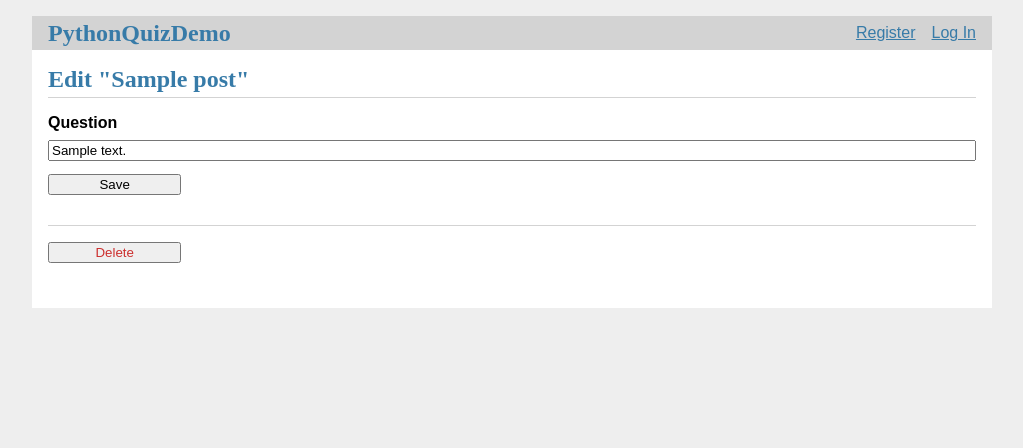
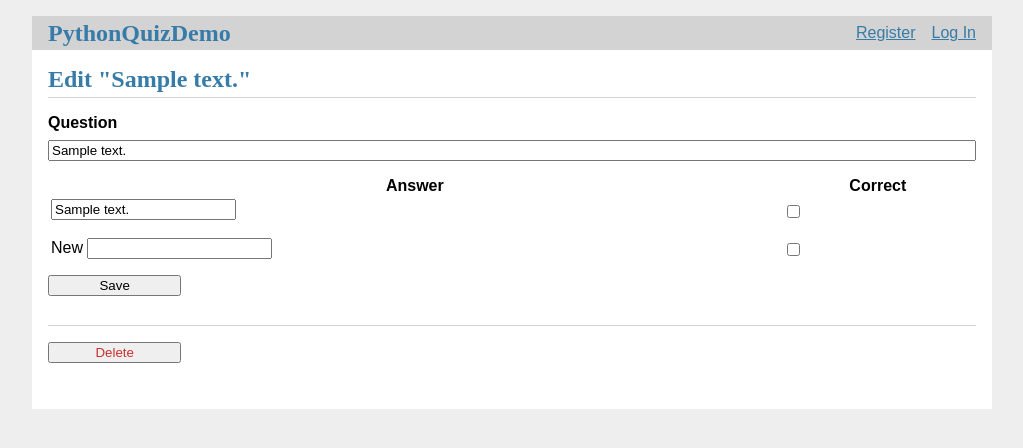
Before and after one commit to UTCSheffield/PythonQuizDemo, a Flask app: template PythonQuizDemo/templates/quiz/update.html in a window 1280 px wide. Shown: the top 448 px of the page, without its empty margins (128-1151 px from the left). Run offline with Flask 3, Linux system fonts and the light colour scheme; tables that the repository leaves empty hold one stand-in row (values such as "Sample post"); the template is opened without the code that fills it: values that come from a table or form of the project are taken from there, most other values are stand-ins (such as "Sample title", 1, 10 or a date in 2020).

Commit message:
Adds tableof answers to the form but the posting doesn't work

```diff
--- a/PythonQuizDemo/quiz/models.py
+++ b/PythonQuizDemo/quiz/models.py
@@ -16,7 +16,7 @@ class Question(db.Model):
     author_id = db.Column(db.ForeignKey(User.id), nullable=False)
     created = db.Column(db.DateTime, nullable=False, default=now_utc)
     text = db.Column(db.String, nullable=False)
-    answers = db.relationship("Answer", back_populates="question")
+    answers = db.relationship("Answer", lazy="joined", back_populates="question")
     author = db.relationship(User, lazy="joined", back_populates="questions")
 
     @property
--- a/PythonQuizDemo/templates/quiz/update.html
+++ b/PythonQuizDemo/templates/quiz/update.html
@@ -1,17 +1,42 @@
 {% extends 'base.html' %}
 
 {% block header %}
-  <h1>{% block title %}Edit "{{ post['title'] }}"{% endblock %}</h1>
+  <h1>{% block title %}Edit "{{ question['text'] }}"{% endblock %}</h1>
 {% endblock %}
 
 {% block content %}
   <form method="post">
     <label for="question">Question</label>
-    <input name="text" id="text" value="{{ request.form['text'] or question['text'] }}" required>
+    <input name="text" id="text" value="{{ request.form['text'] or question['text'] }}" required />
+    <table>
+      <tr><th>Answer</th><th>Correct</th></tr>
+        {% for answer in question.answers %}
+          <tr>
+            <td>
+              <input type="hidden" name="answers[{{loop.index}}][id]" value="{{ answer.id }}" />
+              <input name="answers[{{loop.index}}][text]" value="{{ answer.text }}" />
+            </td>
+            <td>
+              <input type="checkbox" name="answers[{{loop.index}}][correct]" value="{{ answer.correct }}" />
+            </td>
+          </tr>
+        {% endfor %}
+      </tr>
+      <tr>
+        <td>
+          New
+          <input name="answers[{{question.answers.count}}][text]" value="" />
+        </td>
+        <td>
+          <input type="checkbox" name="answers[{{question.answers.count}}][correct]" value="" />
+        </td>
+      </tr>
+
+    </table>
     <input type="submit" value="Save">
   </form>
   <hr>
-  <form action="{{ post.delete_url }}" method="post">
+  <form action="{{ question.delete_url }}" method="post">
     <input class="danger" type="submit" value="Delete" onclick="return confirm('Are you sure?');">
   </form>
 {% endblock %}
```
Also changed, not shown: PythonQuizDemo/quiz/views.py (+5 -2 lines), PythonQuizDemo/templates/quiz/create.html (+7 -0 lines), PythonQuizDemo/templates/quiz/index.html (+3 -4 lines).
